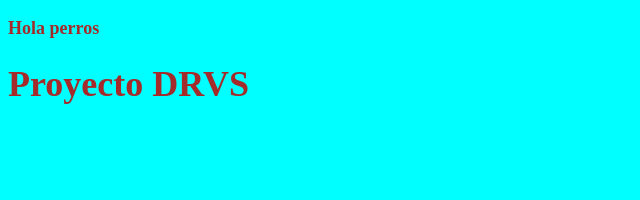
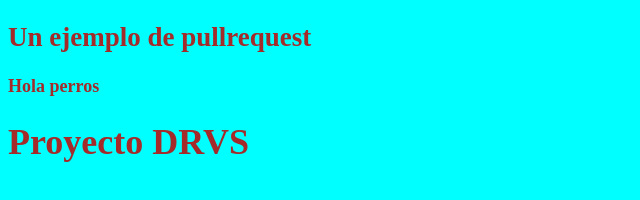
Before and after one commit to Sandead176/Cursogit, a plain HTML site: page index.html in a window 1280 px wide. Shown: the whole page, without its empty margins (0-640 px from the left). Drawn offline with Linux system fonts and the light colour scheme.

Commit message:
Update index.html

```diff
--- a/index.html
+++ b/index.html
@@ -8,6 +8,7 @@
     <link rel="stylesheet" href="stile.css">
 </head>
 <body>
+    <h2>Un ejemplo de pullrequest</h2>
     <p>Hola perros</p>
     <h1>Proyecto DRVS</h1>
 </body>
```
